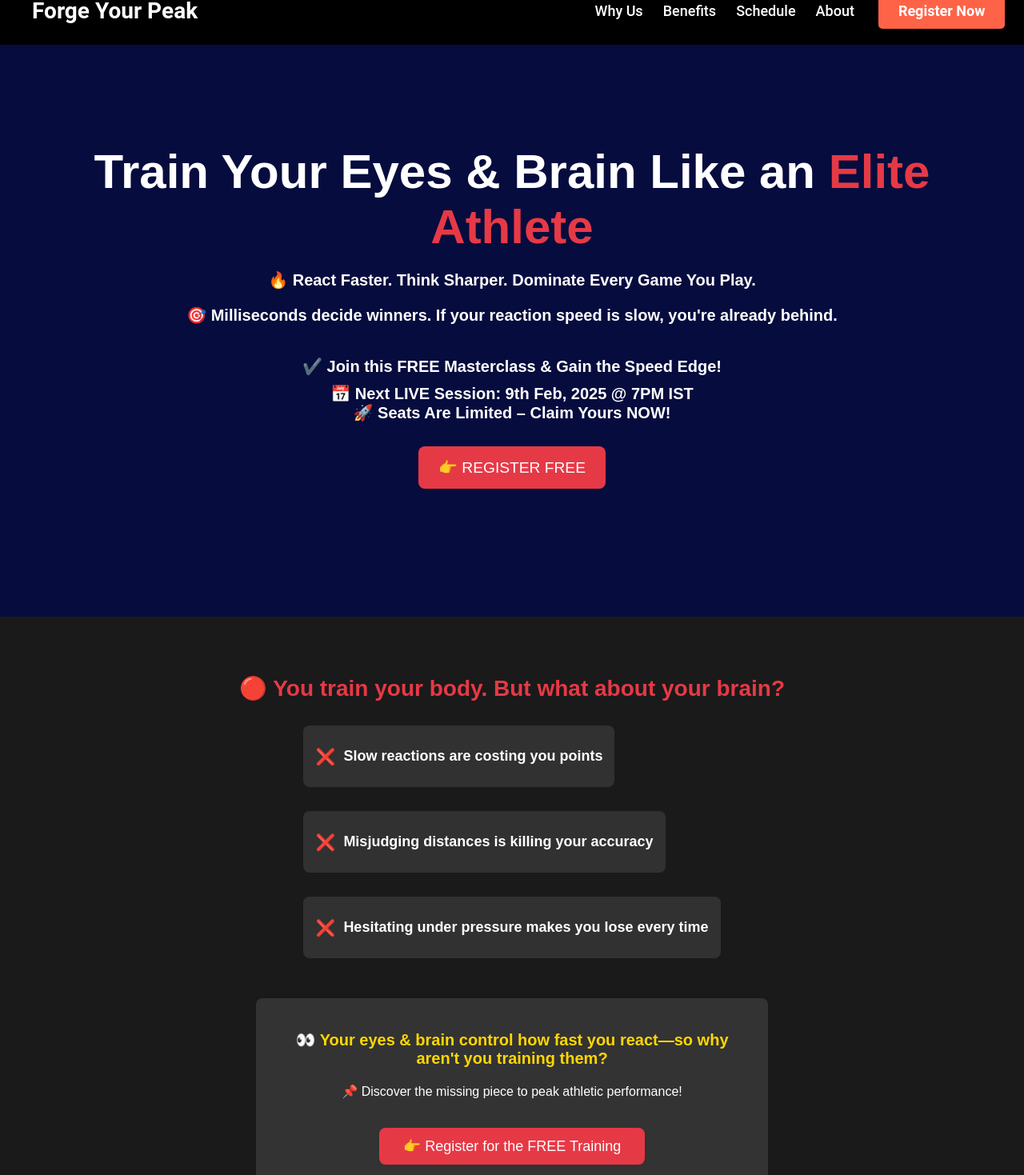
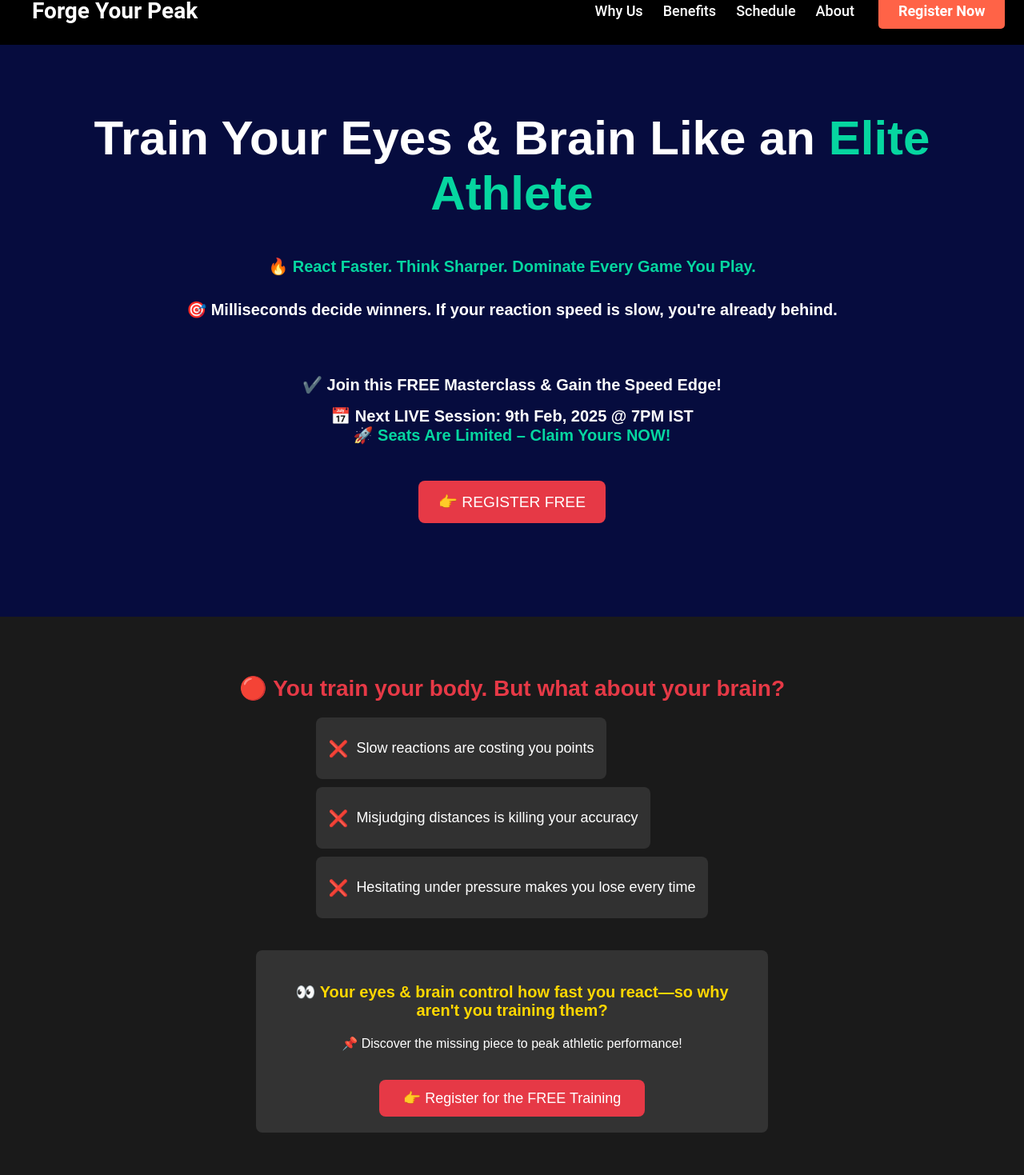
Before and after one commit to Ajith31kumar/Vivek-website, a React (Create React App) app: page / in a window 1280 px wide. Shown: the part 29-1498 px from the top of the page at 80% size. Built offline with nearby package versions, Linux system fonts and the light colour scheme.

Commit message:
totaly change create separate componend

```diff
--- a/src/App.js
+++ b/src/App.js
@@ -1,4 +1,4 @@
-import React, { useState, useEffect } from 'react';
+
 import './App.css'; // Ensure you have a separate CSS file for styles
 import Navbar from './Components/navbar/Navbar'; // Import the Navbar component
 import Footer from './Components/Footer/Footer';
--- a/src/Components/Athlete/Athlete.js
+++ b/src/Components/Athlete/Athlete.js
@@ -45,7 +45,7 @@ const Athlete = () => {
 
       <div className="cta-section">
         <p className="cta-text">🔥 If they can do it, so can you.</p>
-        <a href="#" className="cta-button">👉 Register Now & Get Started</a>
+        <a href="https://tagmango.app/36e3433a84" className="cta-button">👉 Register Now & Get Started</a>
       </div>
     </div>
   );
--- a/src/Components/SolutionSection/SolutionSection.js
+++ b/src/Components/SolutionSection/SolutionSection.js
@@ -41,7 +41,7 @@ const SolutionSection = () => {
           <p>
             💡<span className="highlight">This isn't just theory—it's science-backed, PROVEN training.</span>
           </p>
-          <a href="#" className="cta-button">
+          <a href="https://tagmango.app/36e3433a84" className="cta-button">
             👉 Reserve Your Free Spot Now
           </a>
         </div>
--- a/src/Components/navbar/Navbar.js
+++ b/src/Components/navbar/Navbar.js
@@ -14,7 +14,7 @@ const Navbar = () => {
           <a href="#webinarDetails" className="navbar-link">Schedule</a>
           <a href="#credentials" className="navbar-link">About</a>
         </div>
-        <a href="#register" className="navbar-register">Register Now</a>
+        <a href="https://tagmango.app/36e3433a84" className="navbar-register">Register Now</a>
       </div>
     </nav>
   );
--- a/src/Components/webinar/Webinar.css
+++ b/src/Components/webinar/Webinar.css
@@ -9,32 +9,38 @@
   padding: 0 20px;
   background: #060c3e;
   color: white;
+  position: relative;
 }
 
 .hero-section h1 {
   font-size: 60px;
-    margin-bottom: 10px;
+  margin-bottom: 30px;
   font-weight: 800;
 }
 
 .highlight {
-    color: #06D6A0;
-    font-weight: 700;
+  color: #06D6A0 !important;
+  font-weight: 700; /* font-bold */
 }
 
 .hero-section p {
   font-size: 20px;
-    margin: 10px 0;
+  margin: 15px 0;
   font-weight: 600;
 }
 
 .cta {
-    margin-top: 20px;
+  margin-top: 40px;
 }
 
 .details {
-    margin-top: 10px;
+  margin-top: 15px;
   font-weight: 600;
+}
+
+.green-highlight {
+  color: #06D6A0 !important; /* Ensure this green color is applied */
+  font-weight: 700; /* font-bold */
 }
 
 .register-btn {
@@ -45,79 +51,14 @@
   font-size: 1.2rem;
   text-decoration: none;
   border-radius: 8px;
-    margin-top: 20px;
+  margin-top: 30px;
   transition: 0.3s;
 }
 
 .register-btn:hover {
   background-color: #c72f3b;
 }
-
-  /* Problem Section */
-  .problem-section {
-    background: #ffffff;
-    padding: 60px 20px;
-    text-align: center;
+.green-highlight {
+  color: #06D6A0 !important; /* Ensure this green color is applied */
+  font-weight: 700; /* font-bold */
 }
-
-  .problem-title {
-    font-size: 36px;
-    color: #e63946;
-    font-weight: bold;
-    margin-bottom: 20px;
-  }
-
-  .problem-content {
-    display: flex;
-    flex-direction: column;
-    align-items: center;
-  }
-
-  .problem-list {
-    text-align: left;
-    max-width: 600px;
-  }
-
-  .problem-item {
-    display: flex;
-    align-items: center;
-    font-size: 20px;
-    font-weight: 600;
-    margin: 10px 0;
-  }
-
-  .problem-icon {
-    font-size: 24px;
-    margin-right: 10px;
-    color: #e63946;
-  }
-
-  .problem-cta {
-    margin-top: 30px;
-  }
-
-  .problem-highlight {
-    font-size: 22px;
-    font-weight: bold;
-  }
-
-  .problem-description {
-    font-size: 18px;
-    margin-top: 10px;
-  }
-
-  .problem-btn {
-    display: inline-block;
-    background-color: #06D6A0;
-    color: white;
-    padding: 15px 25px;
-    font-size: 1.2rem;
-    text-decoration: none;
-    border-radius: 8px;
-    margin-top: 20px;
-    transition: 0.3s;
-  }
-
-  .problem-btn:hover {
-    background-color: #05b589;
-  }
--- a/src/Components/webinar/Webinar.js
+++ b/src/Components/webinar/Webinar.js
@@ -9,7 +9,7 @@ const Webinar = () => {
         <h1>
           Train Your Eyes & Brain Like an <span className="highlight">Elite Athlete</span>
         </h1>
-        <p>🔥 React Faster. Think Sharper. Dominate Every Game You Play.</p>
+        <p className="highlight">🔥 React Faster. Think Sharper. Dominate Every Game You Play.</p>
         <p>🎯 Milliseconds decide winners. If your reaction speed is slow, you're already behind.</p>
 
         {/* CTA Section */}
@@ -19,40 +19,13 @@ const Webinar = () => {
           </p>
           <p className="details">
             📅 <strong>Next LIVE Session: 9th Feb, 2025 @ 7PM IST</strong>
-            <br /> 🚀 <strong>Seats Are Limited – Claim Yours NOW!</strong>
+            <br /> 🚀 <strong className="highlight">Seats Are Limited – Claim Yours NOW!</strong>
           </p>
         </div>
 
-        <a href="#register" className="register-btn">
+        <a href="https://tagmango.app/36e3433a84" className="register-btn">
           👉 REGISTER FREE
         </a>
-      </section>
-
-      {/* Problem Section */}
-      <section id="problem" className="problem-section">
-        <h2 className="problem-title">🔴 You train your body. But what about your brain?</h2>
-
-        <div className="problem-content">
-          <div className="problem-list">
-            {["Slow reactions are costing you points", "Misjudging distances is killing your accuracy", "Hesitating under pressure makes you lose every time"].map(
-              (text, index) => (
-                <div key={index} className="problem-item">
-                  <span className="problem-icon">❌</span>
-                  <p>{text}</p>
-                </div>
-              )
-            )}
-          </div>
-
-          {/* CTA Block */}
-          <div className="problem-cta">
-            <p className="problem-highlight">👀 Your eyes & brain control how fast you react—so why aren't you training them?</p>
-            <p className="problem-description">📌 Discover the missing piece to peak athletic performance!</p>
-            <a href="https://tagmango.app/36e3433a84" className="problem-btn">
-              👉 Register for the FREE Training
-            </a>
-          </div>
-        </div>
       </section>
     </>
   );
```
Lines whose indentation alone changed are shown as unchanged.
